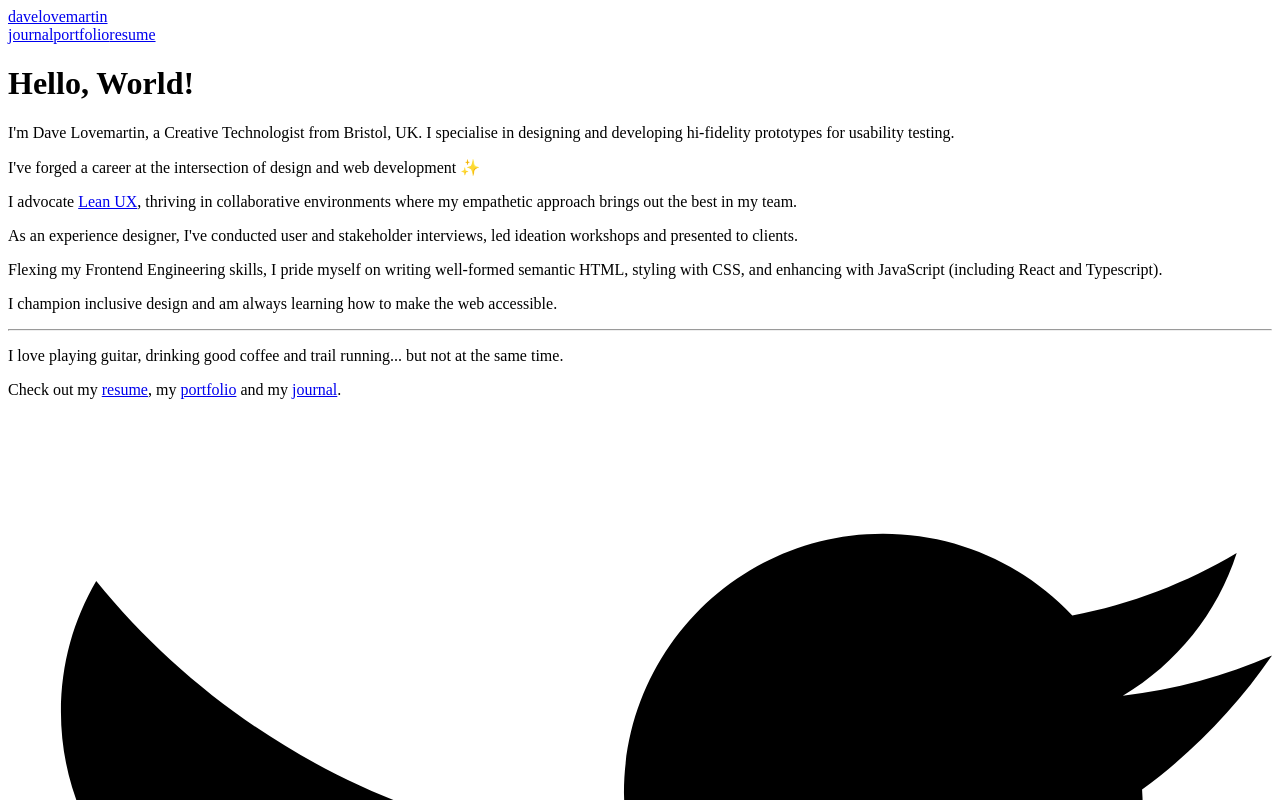
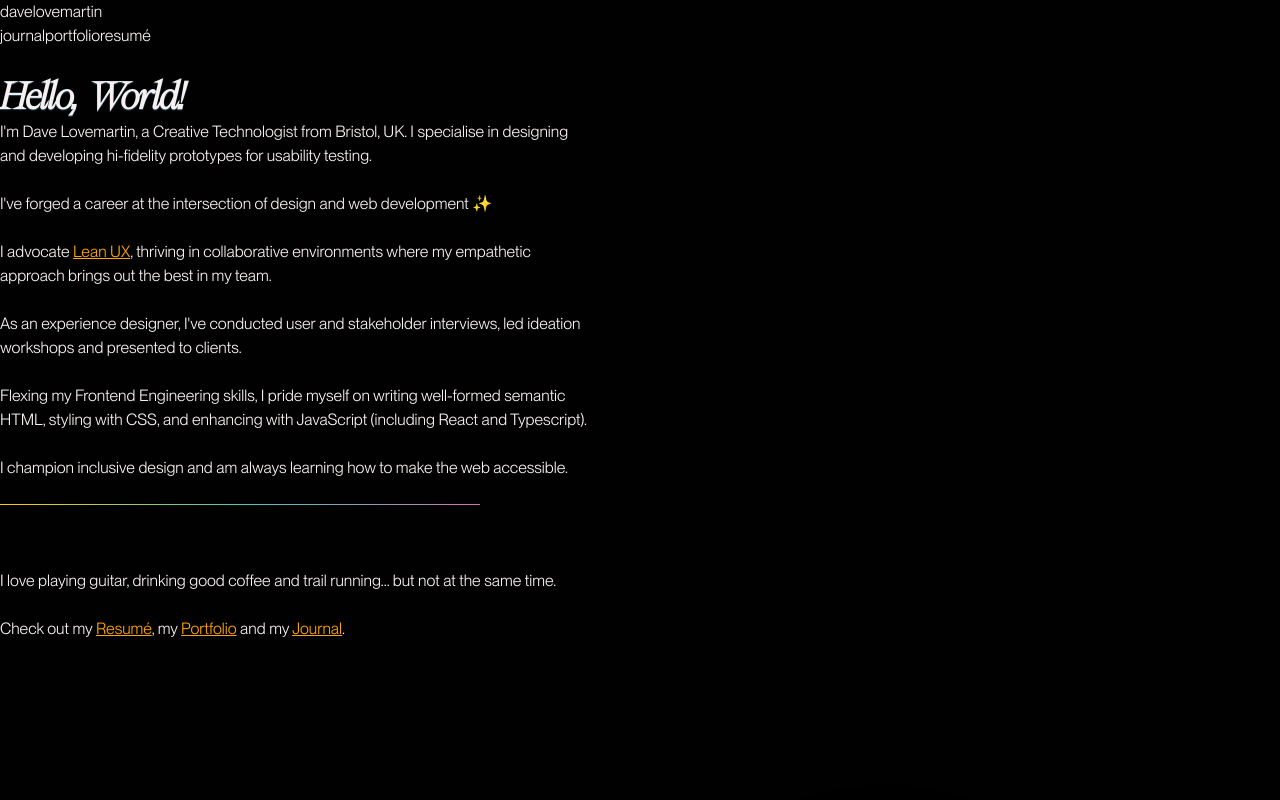
Before and after one commit to davelovemartin/portfolio-site, a Gatsby site: page / in a window 1280 px wide. Shown: the top 800 px of the page. Built offline with nearby package versions, Linux system fonts and the light colour scheme; Gatsby itself is replaced by a stand-in of ours.

Commit message:
adding initial styling and fonts

```diff
--- a/src/components/Layout.module.scss
+++ b/src/components/Layout.module.scss
@@ -0,0 +1,203 @@
+:root {
+  /* colour palette */
+  --color-foreground: #f7f0f0;
+  --color-overground: #010101;
+  --color-background: #2c5364;
+  --color-incidental: #0cbaba;
+  --color-highlight: #ffa400;
+  --color-abstract: #ff495c;
+  --measure: 60ch; /*
+modular scale */
+  --ratio: 1.5;
+  --s0: 1rem;
+  --s-1: calc(var(--s0) / var(--ratio));
+  --s1: calc(var(--s0) * var(--ratio));
+  --s2: calc(var(--s1) * var(--ratio));
+  --s3: calc(var(--s2) * var(--ratio));
+}
+
+*,
+*::before,
+*::after {
+  box-sizing: border-box;
+}
+* {
+  margin: 0;
+  max-inline-size: var(--measure);
+}
+body {
+  background-color: var(--color-overground);
+  color: var(--color-foreground);
+}
+html,
+body,
+div,
+header,
+nav,
+main,
+footer {
+  max-inline-size: none;
+}
+html,
+body {
+  height: 100%;
+}
+
+body {
+  line-height: 1.5;
+  -webkit-font-smoothing: antialiased;
+}
+
+img,
+picture,
+video,
+canvas,
+svg {
+  display: block;
+  max-width: 100%;
+}
+input,
+button,
+textarea,
+select {
+  font: inherit;
+}
+p,
+h1,
+h2,
+h3,
+h4,
+h5,
+h6 {
+  overflow-wrap: break-word;
+}
+p,
+li,
+dl {
+  max-width: var(--measure);
+}
+
+details,
+dd,
+dl,
+dt,
+fieldset,
+figcaption,
+figure,
+form,
+h1,
+h2,
+h3,
+h4,
+h5,
+h6,
+hgroup,
+hr,
+p,
+pre,
+table {
+  margin-top: 1.5rem;
+  margin-bottom: 1.5rem;
+}
+
+blockquote {
+  margin-top: 3rem;
+  margin-bottom: 3rem;
+}
+
+@font-face {
+  font-family: "pp_neue_montrealbook";
+  src: url("../fonts/ppneuemontreal-book-webfont.woff2") format("woff2"),
+    url("../fonts/ppneuemontreal-book-webfont.woff") format("woff");
+  font-weight: normal;
+  font-style: normal;
+}
+
+@font-face {
+  font-family: "pp_eiko_italiclight";
+  src: url("../fonts/ppeiko-lightitalic-webfont.woff2") format("woff2"),
+    url("../fonts/ppeiko-lightitalic-webfont.woff") format("woff");
+  font-weight: normal;
+  font-style: italic;
+}
+
+h1,
+h2,
+h3 {
+  font-family: "pp_eiko_italiclight", serif;
+  text-shadow: 0 1px 1px var(--color-background);
+}
+
+h1 {
+  letter-spacing: -2px;
+  line-height: 1.3333;
+  font-size: var(--s2);
+  word-spacing: 0.2em;
+}
+
+h1 + p {
+  margin-top: -1.5rem;
+}
+
+h2 {
+  font-size: var(--s1);
+  word-spacing: 0.1em;
+}
+
+h2 + p {
+  margin-top: -1.5rem;
+}
+
+blockquote {
+  font-family: "pp_neue_montrealbook", serif;
+  font-size: 2rem;
+  margin-bottom: 1.5rem;
+  margin-top: 1.5rem;
+}
+p,
+a,
+li,
+small,
+input,
+button,
+label {
+  font-family: "pp_neue_montrealbook", sans-serif;
+  font-size: var(--s0);
+  margin-top: 1.5em;
+  margin-bottom: 1.5em;
+}
+hr {
+  border: 0;
+  height: 1px;
+  background-image: -webkit-linear-gradient(left, #ffcc00, #4fc6bc, #cf72b9);
+  background-image: -moz-linear-gradient(left, #ffcc00, #4fc6bc, #cf72b9);
+  background-image: -ms-linear-gradient(left, #ffcc00, #4fc6bc, #cf72b9);
+  background-image: -o-linear-gradient(left, #ffcc00, #4fc6bc, #cf72b9);
+  margin-bottom: 4rem;
+  margin-top: calc(1.5rem - 1px);
+}
+
+a {
+  color: var(--color-highlight);
+  text-decoration: underline;
+  text-decoration-skip-ink: auto;
+  transition: color 0.1s ease;
+}
+nav a,
+li a {
+  color: var(--color-forground);
+  text-decoration: none;
+}
+a:hover {
+  color: var(--color-incidental);
+  text-decoration: underline;
+  text-decoration-skip-ink: auto;
+}
+a:active {
+  color: var(--color-highlight);
+  text-decoration: underline;
+}
+a:focus {
+  color: var(--color-highlight);
+  text-decoration: underline;
+}
--- a/src/components/Nav.js
+++ b/src/components/Nav.js
@@ -9,7 +9,7 @@
     <div>
       <Link to="/journal">journal</Link>
       <Link to="/portfolio">portfolio</Link>
-      <Link to="/resume">resume</Link>
+      <Link to="/resume">resumé</Link>
     </div>
   </nav>
 );
--- a/src/pages/index.js
+++ b/src/pages/index.js
@@ -37,9 +37,9 @@
       at the same time.
     </p>
     <p>
-      Check out my <Link to="/resume/">resume</Link>, my{" "}
-      <Link to="/portfolio/">portfolio</Link> and my{" "}
-      <Link to="/journal/">journal</Link>.
+      Check out my <Link to="/resume/">Resumé</Link>, my{" "}
+      <Link to="/portfolio/">Portfolio</Link> and my{" "}
+      <Link to="/journal/">Journal</Link>.
     </p>
   </Layout>
 );
@@ -52,6 +52,7 @@
     <meta name="description" content={data.site.siteMetadata.description} />
     <meta name="twitter" content={data.site.siteMetadata.twitter} />
     <meta name="twitter:url" content={`${location.pathname}`} />
+    <link rel="icon" type="image/x-icon" href="/images/favicon.ico"></link>
   </>
 );
 
--- a/src/pages/journal.js
+++ b/src/pages/journal.js
@@ -26,6 +26,7 @@
     <meta name="description" content={data.site.siteMetadata.description} />
     <meta name="twitter" content={data.site.siteMetadata.twitter} />
     <meta name="twitter:url" content={`${location.pathname}`} />
+    <link rel="icon" type="image/x-icon" href="/images/favicon.ico"></link>
   </>
 );
 
--- a/src/pages/portfolio.js
+++ b/src/pages/portfolio.js
@@ -37,6 +37,7 @@
     <meta name="description" content={data.site.siteMetadata.description} />
     <meta name="twitter" content={data.site.siteMetadata.twitter} />
     <meta name="twitter:url" content={`${location.pathname}`} />
+    <link rel="icon" type="image/x-icon" href="/images/favicon.ico"></link>
   </>
 );
 
--- a/src/pages/resume.js
+++ b/src/pages/resume.js
@@ -172,6 +172,7 @@
     <meta name="description" content={data.site.siteMetadata.description} />
     <meta name="twitter" content={data.site.siteMetadata.twitter} />
     <meta name="twitter:url" content={`${location.pathname}`} />
+    <link rel="icon" type="image/x-icon" href="/images/favicon.ico"></link>
   </>
 );
 
--- a/src/templates/post.js
+++ b/src/templates/post.js
@@ -23,6 +23,7 @@
     <meta name="description" content={data.site.siteMetadata.description} />
     <meta name="twitter" content={data.site.siteMetadata.twitter} />
     <meta name="twitter:url" content={`${location.pathname}`} />
+    <link rel="icon" type="image/x-icon" href="/images/favicon.ico"></link>
   </>
 );
 
```
Also changed, not shown: src/fonts/ppeiko-lightitalic-webfont.woff (added), src/fonts/ppeiko-lightitalic-webfont.woff2 (added), src/fonts/ppneuemontreal-book-webfont.woff (added), src/fonts/ppneuemontreal-book-webfont.woff2 (added), src/fonts/ppneuemontreal-italic-webfont.woff (added), src/fonts/ppneuemontreal-italic-webfont.woff2 (added), src/images/favicon.ico (added), src/images/icon.png (deleted), 1 other file.
